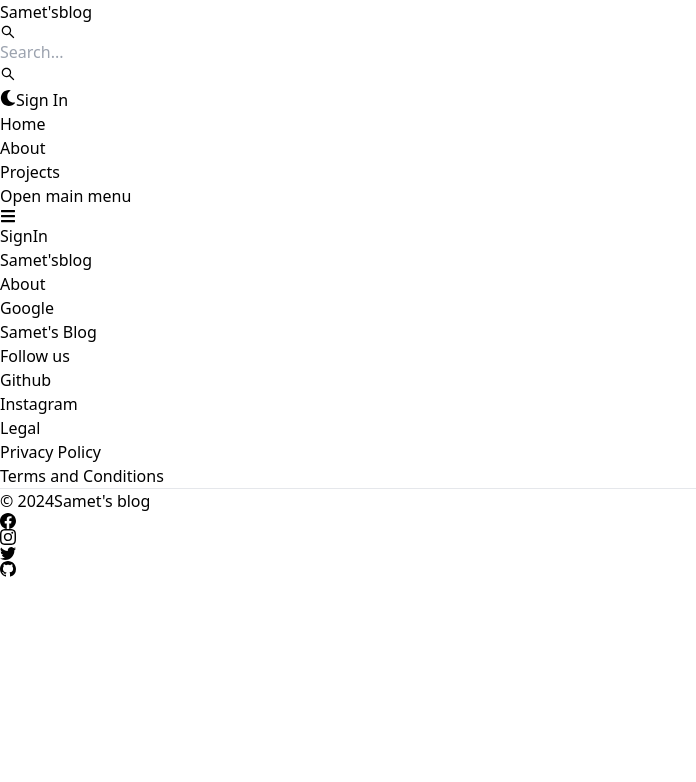
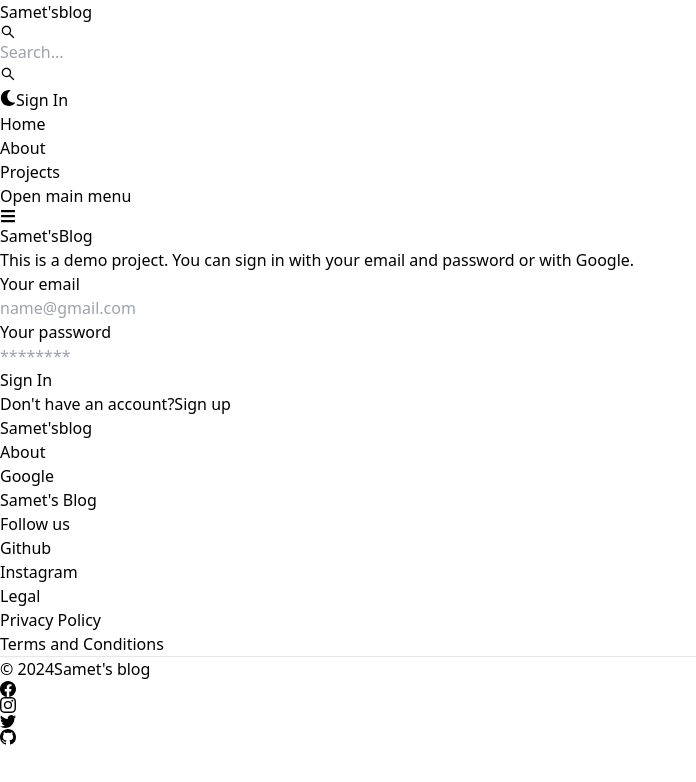
Before and after one commit to Samet-Hodaman/react-blog-app, a React (Create React App) app in the folder react-blog-app/client/: page /sign-in in a window 1280 px wide. Shown: the top 782 px of the page, without its empty margins (0-696 px from the left). Built offline with nearby package versions, Linux system fonts and the light colour scheme; the HTML template or start-up script is replaced by a standard one.

Commit message:
complete signin page functiallity

```diff
--- a/react-blog-app/client/src/pages/SignIn.jsx
+++ b/react-blog-app/client/src/pages/SignIn.jsx
@@ -1,7 +1,109 @@
-import React from 'react'
+import { Alert, Button, Label, Spinner, TextInput } from 'flowbite-react'
+import React, { useState } from 'react'
+import { Link, useNavigate } from 'react-router-dom'
 
 export default function SignIn() {
-  return (
-    <div>SignIn</div>
+  const [formData, setFormData] = useState({})
+  const [errorMessage, setErrorMessage] = useState(null)
+  const [loading, setLoading] = useState(false)
+  const navigate = useNavigate()
+
+  const handleChange = (e) => {
+    setFormData({ ...formData, [e.target.id]: e.target.value.trim()})
+  }
+
+  const handleSubmit = async (e) => {
+    e.preventDefault() // Sayfanın her submissionda yenilenmesini engellemek için kullanılır.
+
+    if(!formData.email || !formData.password){
+      return setErrorMessage('Please fill out all fields.')
+    }
+
+    // Fetching operation
+    try {
+      setLoading(true)
+      setErrorMessage(null)
+      const res = await fetch('http://localhost:8080/api/auth/signin', {
+        method: 'POST',
+        headers: { 'Content-Type' : 'application/json' },
+        body: JSON.stringify(formData),
+      })
+
+      const data = await res.json()
+      if (data.success === false){
+        setLoading(false)
+        return setErrorMessage(data.message)
+      }
+
+      setLoading(false)
+      if(res.ok){
+        navigate('/')
+      }
+    } catch (err) {
+      setLoading(false)
+      return setErrorMessage(err.message)
+    }
+
+
+  }
+  return (<div className='min-h-screen mt-20'>
+    <div className='flex gap-5 p-3 max-w-3xl mx-auto flex-col md:flex-row md:items-center'>
+      {/* left */}
+      <div className='flex-1'>
+      <Link to='/' className='font-bold dark:text-white text-4xl'>
+            <span className='px-2 py-1 bg-gradient-to-r from-indigo-500 via-purple-500 to-pink-500 rounded-lg text-white'>
+              Samet's
+            </span>
+            Blog
+        </Link>
+        <p className='text-sm mt-5'>
+          This is a demo project. You can sign in with your email and password or with Google.
+        </p>
+      </div>
+      {/* right */}
+      <div className='flex-1'>
+        <form className='flex flex-col gap-4' onSubmit={handleSubmit}>
+          <div>
+            <Label value='Your email' />
+            <TextInput
+              type='email'
+              placeholder='name@gmail.com'
+              id='email'
+              onChange={handleChange}
+              />
+          </div>
+          <div>
+            <Label value='Your password' />
+            <TextInput
+              type='password'
+              placeholder='********'
+              id='password'
+              onChange={handleChange}
+              />
+          </div>
+          <Button gradientDuoTone='purpleToPink' type='submit' disabled={loading}>
+          {loading ? (<>
+              <Spinner size='sm' />
+              <span className='pl-3'>Loading...</span>
+            </>
+            ) : 'Sign In'}
+          </Button>
+        </form>
+        <div className='flex gap-2 text-sm mt-5'>
+          <span> Don't have an account?</span>
+          <Link to='/sign-up' className='text-blue-500'>
+            Sign up
+          </Link>
+        </div>
+        {
+          errorMessage && (
+            <Alert className='mt-5' color='failure'>
+              {errorMessage}
+            </Alert>
+          )
+        }
+      </div>
+    </div>
+    </div>
   )
 }
```
